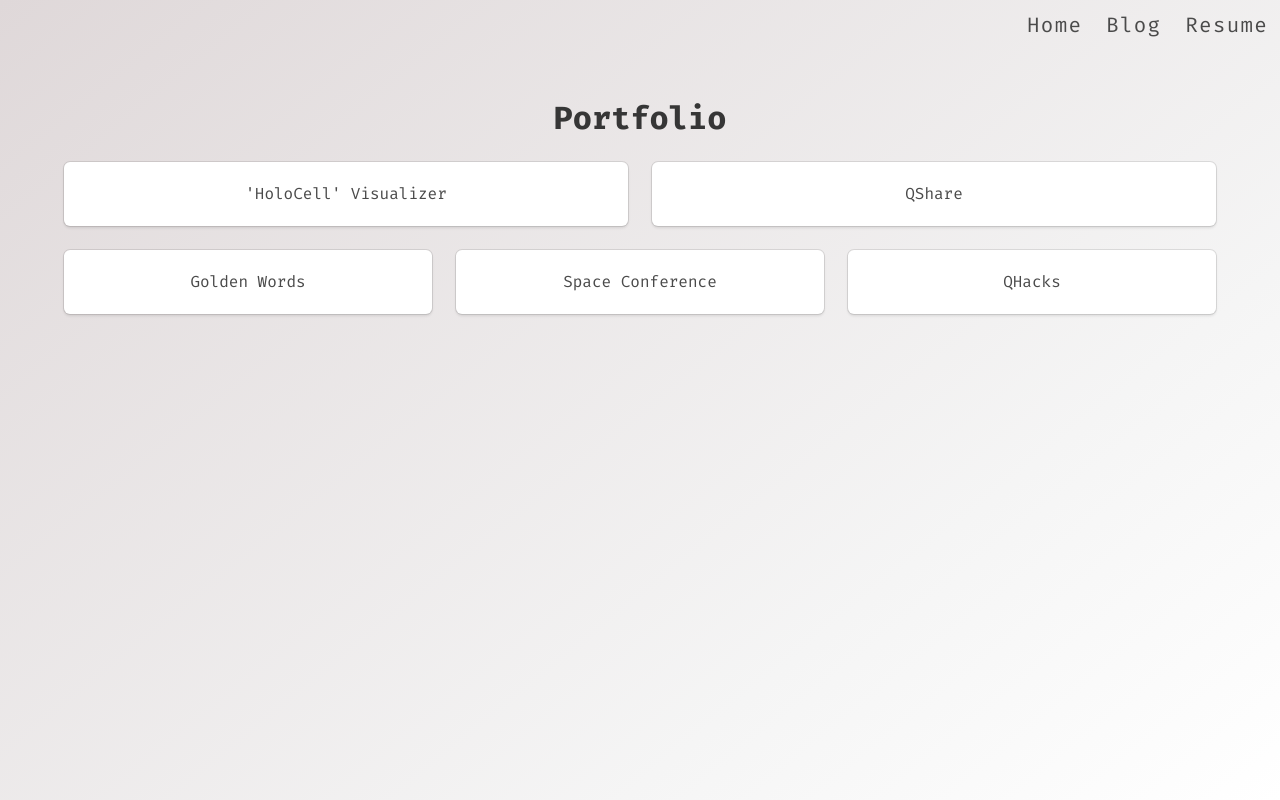
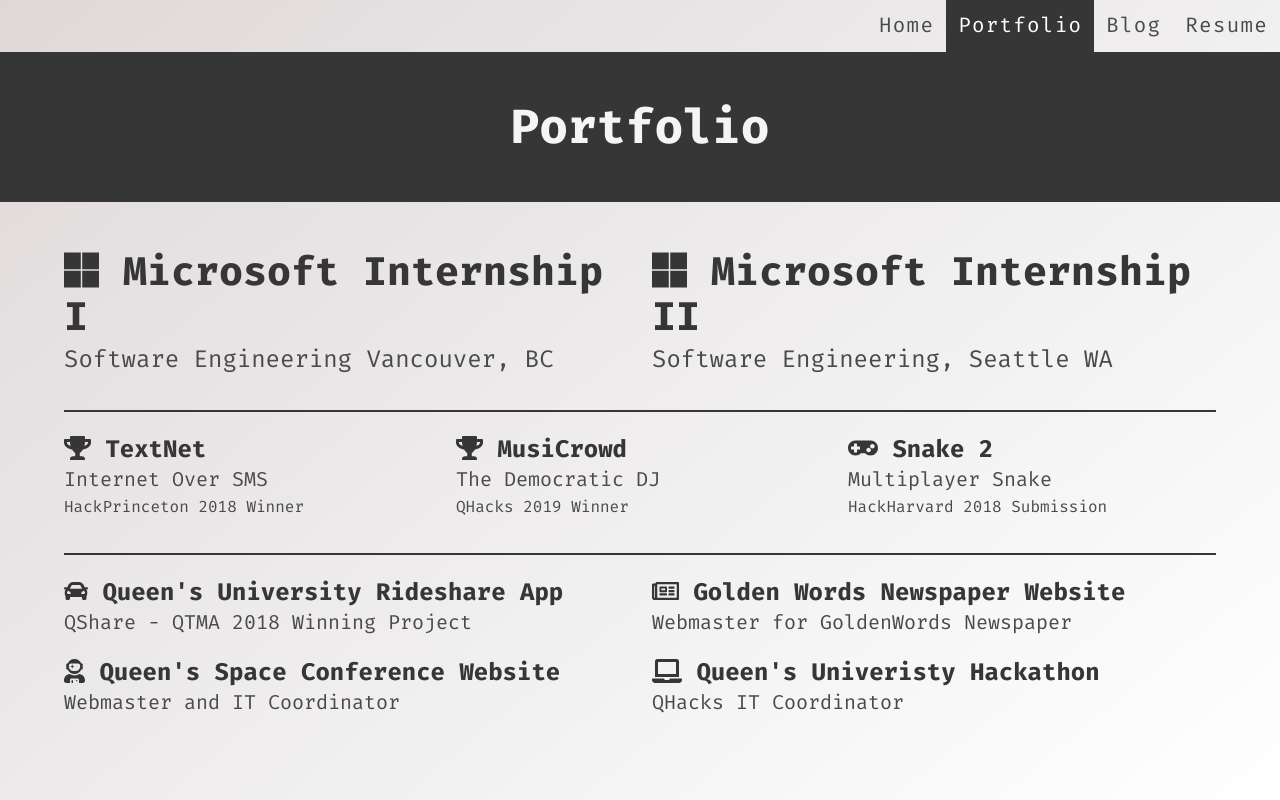
Before and after one commit to ccrowley96/ccrowley96.github.io., a plain HTML site: page portfolio.html in a window 1280 px wide. Drawn offline with nearby package versions, Linux system fonts and the light colour scheme.

Commit message:
updated porfolio BIG TIME

```diff
--- a/portfolio.html
+++ b/portfolio.html
@@ -15,6 +15,8 @@
     <title>Datboi.</title>
     <!-- Bulma CSS Framework -->
     <link href="https://cdnjs.cloudflare.com/ajax/libs/bulma/0.7.1/css/bulma.min.css" rel="stylesheet">
+    <!-- Font Awesome  -->
+    <script defer src="https://use.fontawesome.com/releases/v5.7.1/js/all.js" integrity="sha384-eVEQC9zshBn0rFj4+TU78eNA19HMNigMviK/PU/FFjLXqa/GKPgX58rvt5Z8PLs7" crossorigin="anonymous"></script>
     <!-- Google Fonts  -->
     <link  rel="stylesheet" href="https://fonts.googleapis.com/css?family=Fira+Mono:400,700">
     <!-- Custom CSS -->
@@ -44,6 +46,7 @@
           <a class = "navbar-item" href = "index.html">
             <h2>Home</h2>
           </a>
+          <h2 class="navbar-item active-nav-page">Portfolio</h2>
           <a class = "navbar-item" href = "https://blog.corycrowley.me">
             <h2>Blog</h2>
           </a>
@@ -53,47 +56,82 @@
         </div>
       </div>
     </nav>
-    <section class="hero">
+    <section class="hero is-dark">
       <div class="hero-body">
         <div class="container has-text-centered">
-          <h1 class="title">
+          <h1 class="title is-1">
             Portfolio
           </h1>
         </div>
       </div>
     </section>
 
-    <section class="section portfolio" style ="margin-top:-70px;">
+    <section class="section portfolio">
       <div class = "container">
-          <div class = "tile is-ancestor">
-            <div class = "tile is-6 is-parent">
-              <a class = "tile is-child box has-text-centered" href = "https://mcec.microsoft.ca/blog/vancouver-interns-brings-holograms-to-bc-cancer/" target="_blank">
-                <h2>'HoloCell' Visualizer</h2>
+        <div class = "columns">
+          <div class = "column hvr-grow-porfolio">
+            <a href="https://mcec.microsoft.ca/blog/vancouver-interns-brings-holograms-to-bc-cancer/" target="_blank">
+            <h1 class="title is-2"><span><i class="fab fa-microsoft"></i></span> Microsoft Internship I</h1>
+            <h2 class="subtitle is-4">Software Engineering Vancouver, BC</h2>
           </a>
           </div>
-            <div class = "tile is-6 is-parent">
-              <a class = "tile is-child box has-text-centered" href = "https://github.com/QueensRideshare/Qshare" target="_blank">
-                <h2>QShare</h2>
+          <div class = "column">
+            <h1 class="title is-2"><span><i class="fab fa-microsoft"></i></span> Microsoft Internship II</h1>
+            <h2 class="subtitle is-4">Software Engineering, Seattle WA</h2>
+          </div>
+        </div>
+
+        <hr class="hr portfolio-divider">
+
+        <div class = "columns">
+            <div class="column">
+                <h1 class="title is-4"><span><i class="fa fa-trophy"></i></span> TextNet</h1>
+                <h2 class="subtitle is-5" style="margin-bottom:5px;">Internet Over SMS</h2>
+                <h3 class="subtitle is-6">HackPrinceton 2018 Winner</h3>
+            </div>
+            <div class="column hvr-grow-porfolio">
+              <a href="https://www.musicrowd.ca" target="_blank">
+                <h1 class="title is-4"><span><i class="fa fa-trophy"></i></span> MusiCrowd</h1>
+                <h2 class="subtitle is-5" style="margin-bottom:5px;">The Democratic DJ</h2>
+                <h3 class="subtitle is-6">QHacks 2019 Winner</h3>
+              </a>
+            </div>
+            <div class="column">
+                <h1 class="title is-4"><span><i class="fas fa-gamepad"></i></span> Snake 2</h1>
+                <h2 class="subtitle is-5" style="margin-bottom:5px;">Multiplayer Snake</h2>
+                <h3 class="subtitle is-6">HackHarvard 2018 Submission</h3>
+            </div>
+        </div>
+
+        <hr class="hr portfolio-divider">
+
+        <div class = "columns">
+          <div class = "column">
+              <h1 class="title is-4"><span><i class="fas fa-car"></i></span> Queen's University Rideshare App</h1>
+              <h2 class="subtitle is-5">QShare - QTMA 2018 Winning Project</h2>
+          </div>
+          <div class = "column hvr-grow-porfolio">
+            <a href="http://goldenwords.ca" target="_blank">
+              <h1 class="title is-4"><span><i class="far fa-newspaper"></i></span> Golden Words Newspaper Website</h1>
+              <h2 class="subtitle is-5">Webmaster for GoldenWords Newspaper</h2>
             </a>
           </div>
         </div>
-          <div class = "tile is-ancestor">
-            <div class = "tile is-4 is-parent">
-              <a class = "tile is-child box has-text-centered" href = "http://goldenwords.ca" target="_blank">
-                <h3>Golden Words</h3>
+        <div class = "columns">
+          <div class = "column hvr-grow-porfolio">
+            <a href="http://qsconference.com" target="_blank">
+              <h1 class="title is-4"><span><i class="fas fa-user-astronaut"></i></span> Queen's Space Conference Website</h1>
+              <h2 class="subtitle is-5">Webmaster and IT Coordinator</h2>
             </a>
           </div>
-            <div class = "tile is-4 is-parent">
-              <a class = "tile is-child box has-text-centered" href = "http://qsconference.com" target="_blank">
-                <h3>Space Conference</h3>
-              </a>
-            </div>
-            <div class = "tile is-4 is-parent">
-              <a class = "tile is-child box has-text-centered" href = "http://qhacks.io" target="_blank">
-                <h3>QHacks</h3>
+          <div class = "column hvr-grow-porfolio">
+              <a href="http://qhacks.io" target="_blank">
+                <h1 class="title is-4"><span><i class="fas fa-laptop"></i></span> Queen's Univeristy Hackathon</h1>
+                <h2 class="subtitle is-5">QHacks IT Coordinator</h2>
               </a>
             </div>
         </div>
+
       </div>
     </section>
   </body>
--- a/style/custom-style.css
+++ b/style/custom-style.css
@@ -40,6 +40,11 @@
   background-color: rgba(1,1,1,0);
 }
 
+.active-nav-page{
+  color:white;
+  background-color: #363636;
+}
+
 .social-links a{
   color:#363636;
 }
@@ -73,9 +78,24 @@
   }
 }
 
+.portfolio-divider{
+  background-color:#363636;
+}
+
 /* Hover CSS */
 /* Grow */
 .hvr-grow {
+  display: inline-block;
+  vertical-align: middle;
+  transform: translateZ(0);
+  box-shadow: 0 0 1px rgba(0, 0, 0, 0);
+  backface-visibility: hidden;
+  -moz-osx-font-smoothing: grayscale;
+  transition-duration: 0.3s;
+  transition-property: transform;
+}
+
+.hvr-grow-porfolio {
   display: inline-block;
   vertical-align: middle;
   transform: translateZ(0);
@@ -91,3 +111,9 @@
 .hvr-grow:active {
   transform: scale(1.5);
 }
+
+.hvr-grow-porfolio:hover,
+.hvr-grow-porfolio:focus,
+.hvr-grow-porfolio:active {
+  transform: scale(1.1);
+}
```
Also changed, not shown: index.html (+1 -0 lines). Lines whose indentation alone changed are shown as unchanged.
